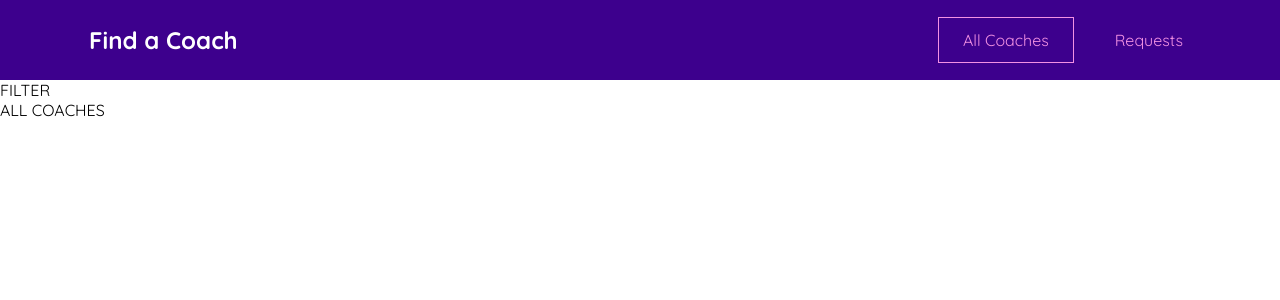
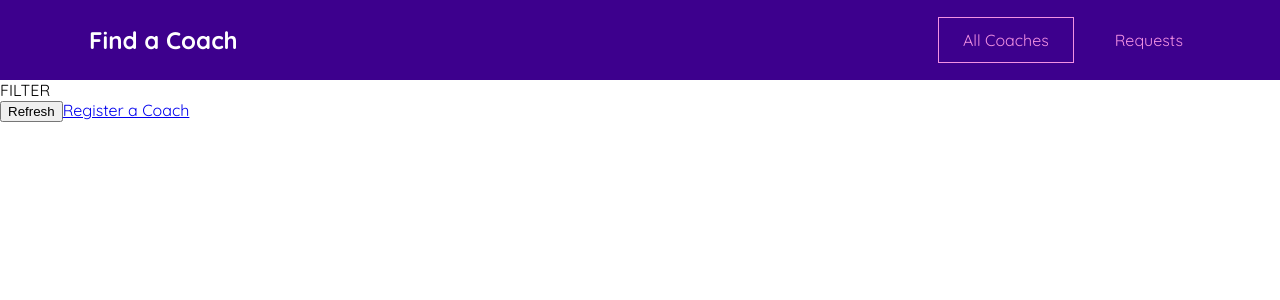
Before and after one commit to VisheshSingh/coachFinderVue, a Vue app: page /coaches in a window 1280 px wide. Shown: the top 300 px of the page. Built offline with nearby package versions, Linux system fonts and the light colour scheme.

Commit message:
wiring up pages🥀

```diff
--- a/src/pages/coaches/CoachDetails.vue
+++ b/src/pages/coaches/CoachDetails.vue
@@ -1,5 +1,7 @@
 <template>
   <h2>Coach Details</h2>
+  <router-link to="/coaches/c1/contact">Contact coach</router-link>
+  <router-view></router-view>
 </template>
 
 <script>
--- a/src/pages/coaches/CoachesList.vue
+++ b/src/pages/coaches/CoachesList.vue
@@ -3,7 +3,10 @@
     FILTER
   </section>
   <section>
-    ALL COACHES
+    <div class="controls">
+      <button>Refresh</button>
+      <router-link to="/register">Register a Coach</router-link>
+    </div>
   </section>
 </template>
 
```
